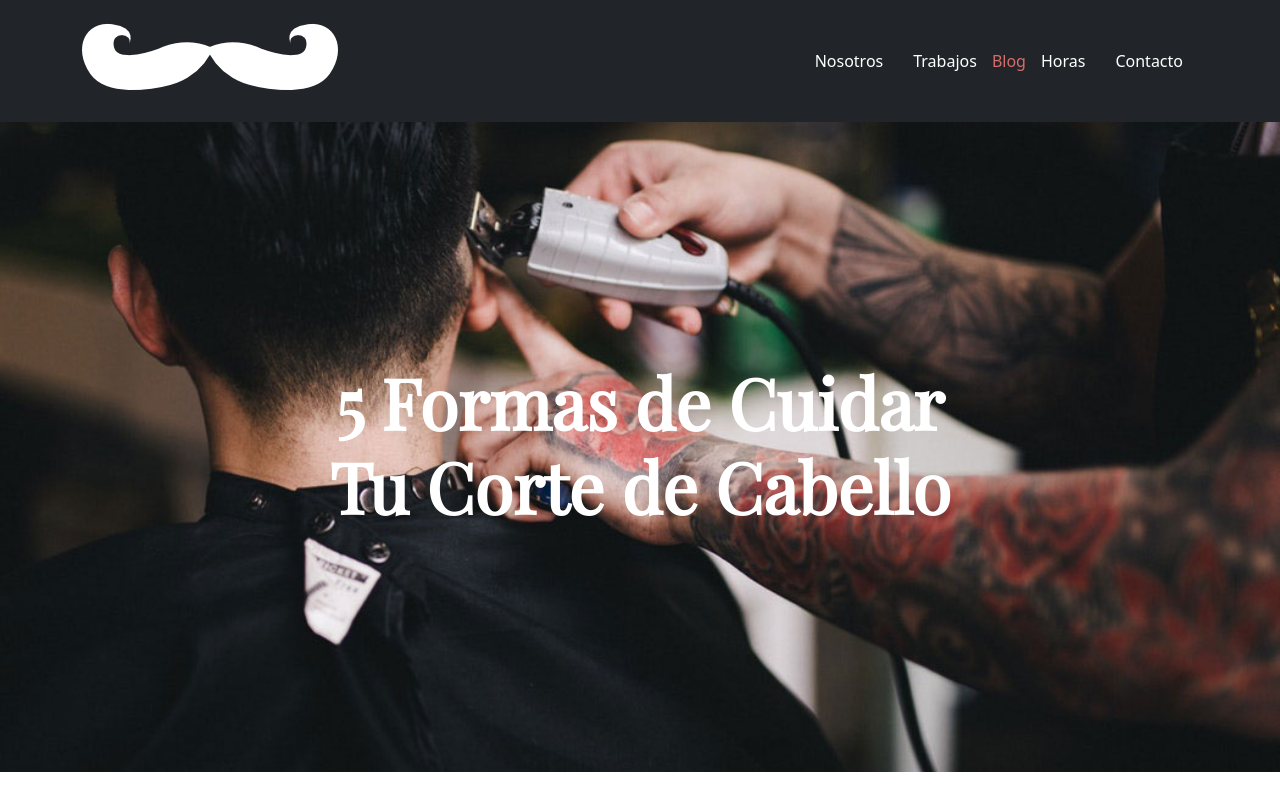
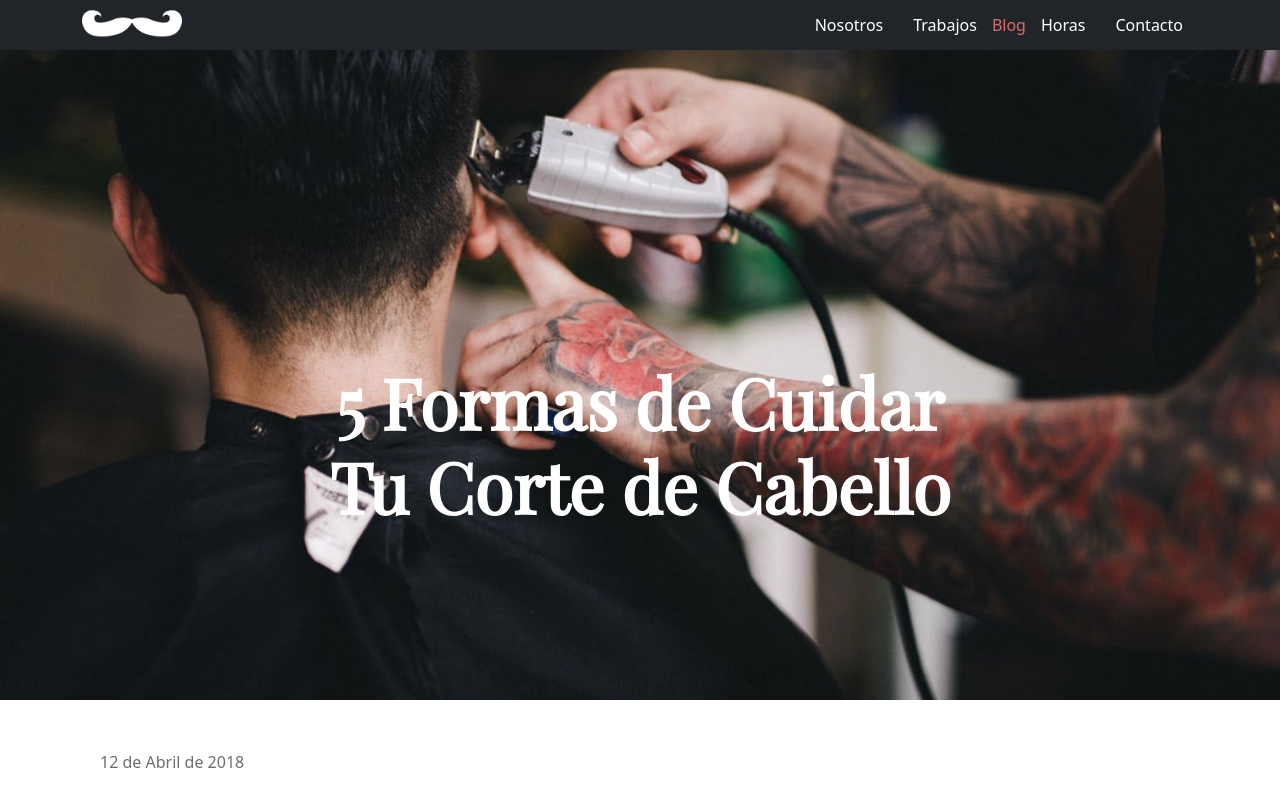
Before and after one commit to Denisselm/barber-shop, a plain HTML site: page index.html in a window 1280 px wide. Shown: the top 794 px of the page. Drawn offline with nearby package versions, Linux system fonts and the light colour scheme; a web font is replaced by a local one.

Commit message:
cambios en layout

```diff
--- a/assets/sass/layout/_nav.scss
+++ b/assets/sass/layout/_nav.scss
@@ -1,17 +1,17 @@
-.nav {
+.navbar {
     background-color: $colorbg;
     color: $primary;
-    height: 15px;
-}
-
-.navbar__logo {
-    width: 200px;
+    height: 50px;
 }
 
 .navbar__nav {
     $primary: #ffffff;
     margin-right: 10px;
     margin-left: 10px;
+}
+
+.nav__logo--size {
+    width: 100px;
 }
 
 .nav__link {
--- a/index.html
+++ b/index.html
@@ -14,10 +14,10 @@
 
 <body>
 
-    <nav class="navbar navbar-expand-lg navbar navbar-dark bg-dark">
+    <nav class="navbar navbar-expand-lg navbar navbar-dark bg-dark ">
         <div class="container">
 
-            <a class="navbar__logo"> <img src="assets/images/logo.png" alt="logo"></i>
+            <a class="nav__logo"> <img src="assets/images/logo.png" class="nav__logo--size" alt="logo"></i>
             </a>
             <button class="navbar-toggler" type="button" data-bs-toggle="collapse" data-bs-target="#navbarNavAltMarkup" aria-controls="navbarNavAltMarkup" aria-expanded="false" aria-label="Toggle navigation">
         <span class="navbar-toggler-icon"></span>
@@ -65,9 +65,9 @@
             </article>
         </div>
 
-        <div class="div__boton ">
+        <div class="button">
             <button type="button " class="btn btn-secondary btn-lg ">Compartir</button>
-            <button type="button " class="btn btn-lg btn-secondary div__boton div__boton--medium boton ">Comentar en Twitter</button>
+            <button type="button " class="btn btn-lg btn-secondary  ">Comentar en Twitter</button>
 
         </div>
     </main-section>
```
Also changed, not shown: assets/css/main.css, 1 other file.
